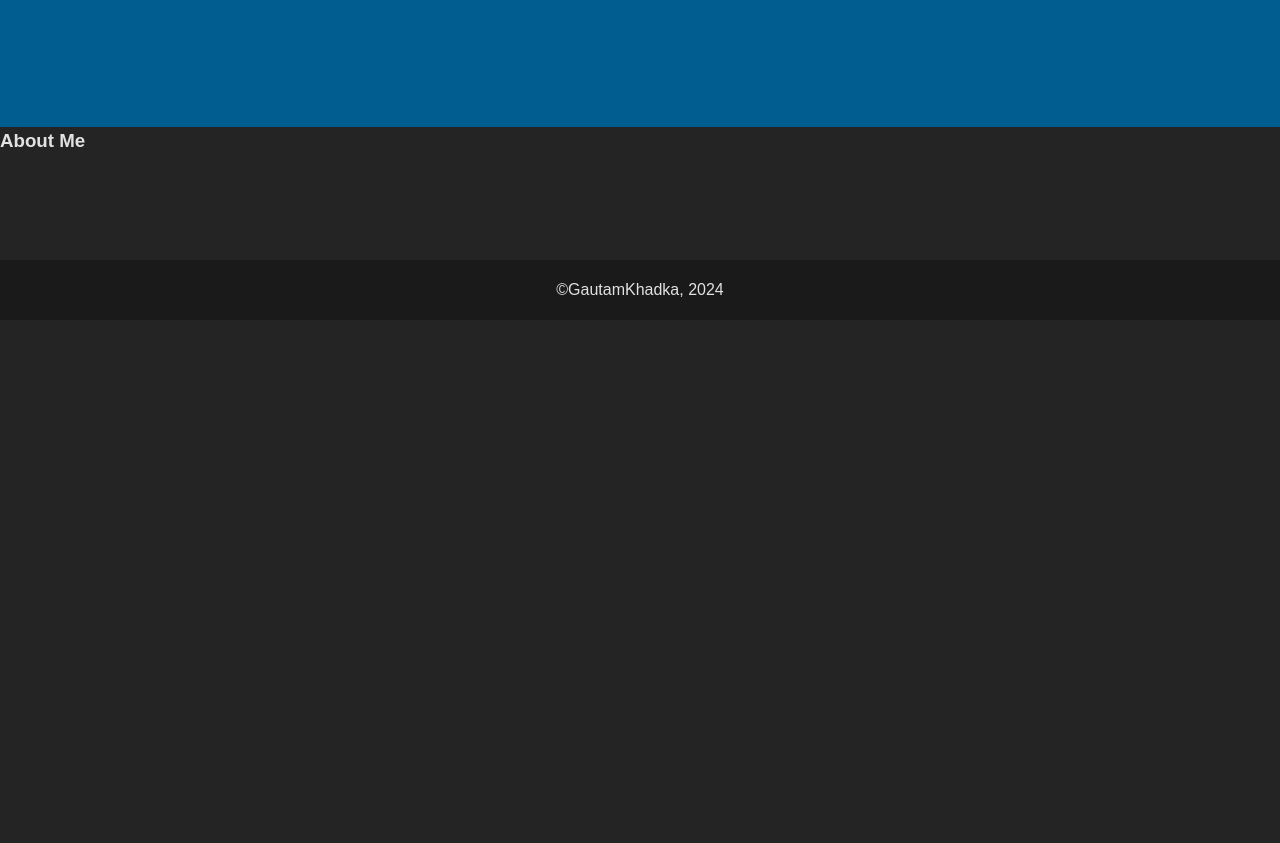
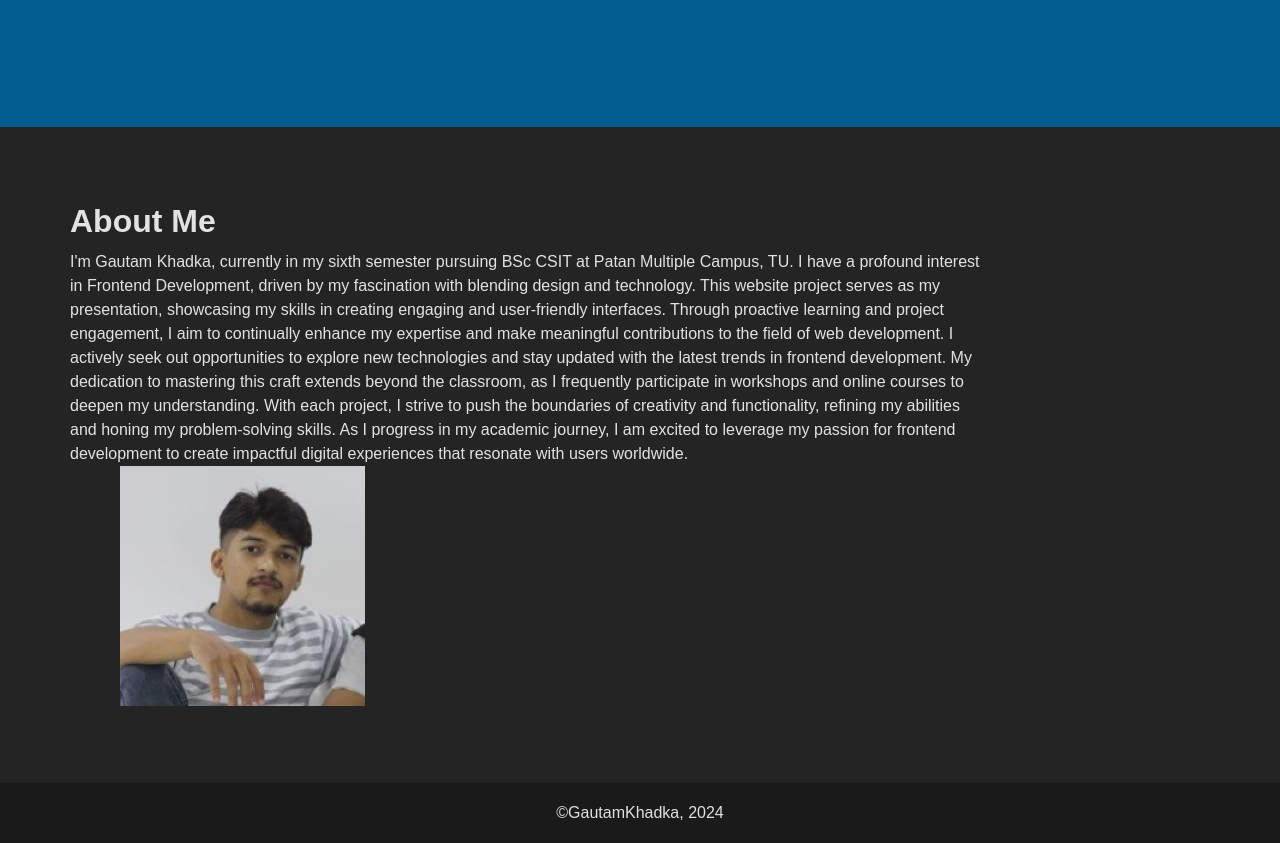
Before and after one commit to GautamKhadka1/myproject, a React (Vite) app in the folder project1/: page / in a window 1280 px wide. Shown: the part 480-1323 px from the top of the page. Before the commit the page ends 800 px from the top, so only its background shows below. Built offline with nearby package versions, Linux system fonts and the light colour scheme.

Commit message:
"Commit at Home of proj1"

```diff
--- a/project1/src/App.jsx
+++ b/project1/src/App.jsx
@@ -12,8 +12,9 @@ function App() {
     <div >
       <Navbar/>
       <Body/>
+
+      <AboutMe/>
       <Footer/>
-      <AboutMe/>
     </div>
   )
 }
--- a/project1/src/components/AboutMe.jsx
+++ b/project1/src/components/AboutMe.jsx
@@ -4,7 +4,18 @@ function AboutMe(){
     return(
         <div id="about_content">
       <h3>About Me</h3>
-      <p></p>
+      <div id="aboutme">I'm Gautam Khadka, currently in my sixth semester pursuing BSc CSIT at Patan Multiple Campus, TU.
+      I have a profound interest in Frontend Development, driven by my fascination with blending design and
+      technology. This website project serves as my presentation, showcasing my skills in creating engaging
+      and user-friendly interfaces. Through proactive learning and project engagement, I aim to continually
+      enhance my expertise and make meaningful contributions to the field of web development.
+      I actively seek out opportunities to explore new technologies and stay updated with the latest trends in
+      frontend development. My dedication to mastering this craft extends beyond the classroom, as I frequently
+      participate in workshops and online courses to deepen my understanding. With each project, I strive to push
+      the boundaries of creativity and functionality, refining my abilities and honing my problem-solving skills.
+      As I progress in my academic journey, I am excited to leverage my passion for frontend development to create
+      impactful digital experiences that resonate with users worldwide.</div>
+      <div id="photo"><img src='gautam.jpg'></img></div>
       </div>
     );
 }
--- a/project1/src/components/index.css
+++ b/project1/src/components/index.css
@@ -10,7 +10,7 @@ footer{
     display: flex;
     align-items: center;
     justify-content: center;
-    position:absolute;
+    position:relative;
     bottom:0;
     width:100%;
     height:60px;   /* Height of the footer */
@@ -26,7 +26,7 @@ footer{
     justify-content: space-between;
     align-items: center;
     padding: 10px 0px 10px 15px;
-    background-color: #d9d9d9;
+    background-color: #242424;
   }
   .logo{
     cursor: pointer;
@@ -45,7 +45,7 @@ footer{
   }
   .nav_links li a{
     transition: all 0.5s ease 0s;
-    color: #242424;
+    color: #ffffff;
 
 }
 .nav_links li a:hover{
@@ -76,6 +76,26 @@ footer{
 #content{
     padding-left: 50px;
 }
+#about_content
+{
+  padding:70px;
+}
+#about_content h3{
+  padding-bottom: 5px;
+  font-size: xx-large;
+  display: flex;
+}
+#aboutme{
+  width: 80%;
+  display: inline-block;
+}
+#photo{
+
+  width:300px;
+  display: inline-block;
+  padding-left: 50px;
+}
+
 
 
 
@@ -112,13 +132,13 @@ footer{
     padding: 10px 40px;
   }
   #logo1{
-    font-family: Impact, Haettenschweiler, 'Arial Narrow Bold', sans-serif;
+    font-family: Impact, , 'Arial Narrow Bold', sans-serif;
     text-align: left;
     padding: 10px 0px 10px 15px;
     font-size: x-large;
   } */
   :root {
-    font-family: Inter, system-ui, Avenir, Helvetica, Arial, sans-serif;
+    font-family: Inter, system-ui, Helvetica, Arial, sans-serif;
     line-height: 1.5;
     font-weight: 400;
 
```
Also changed, not shown: project1/gautam.JPG (added), project1/logo.png.
